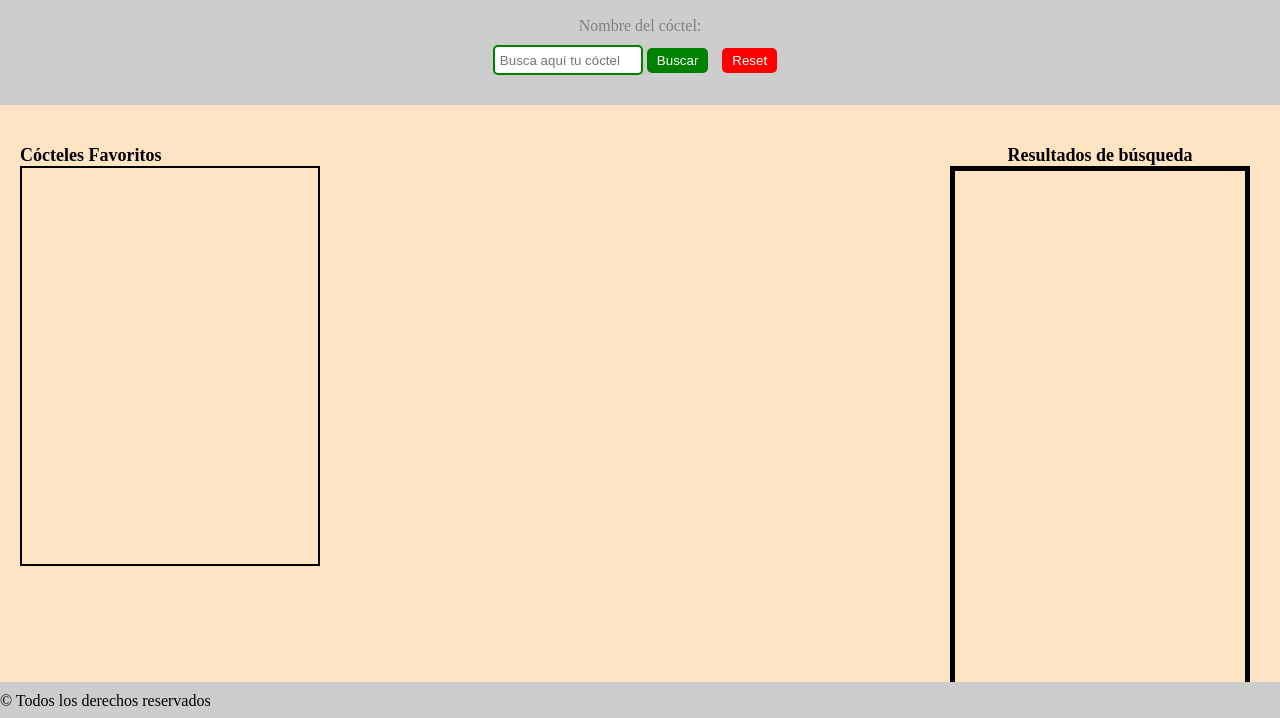
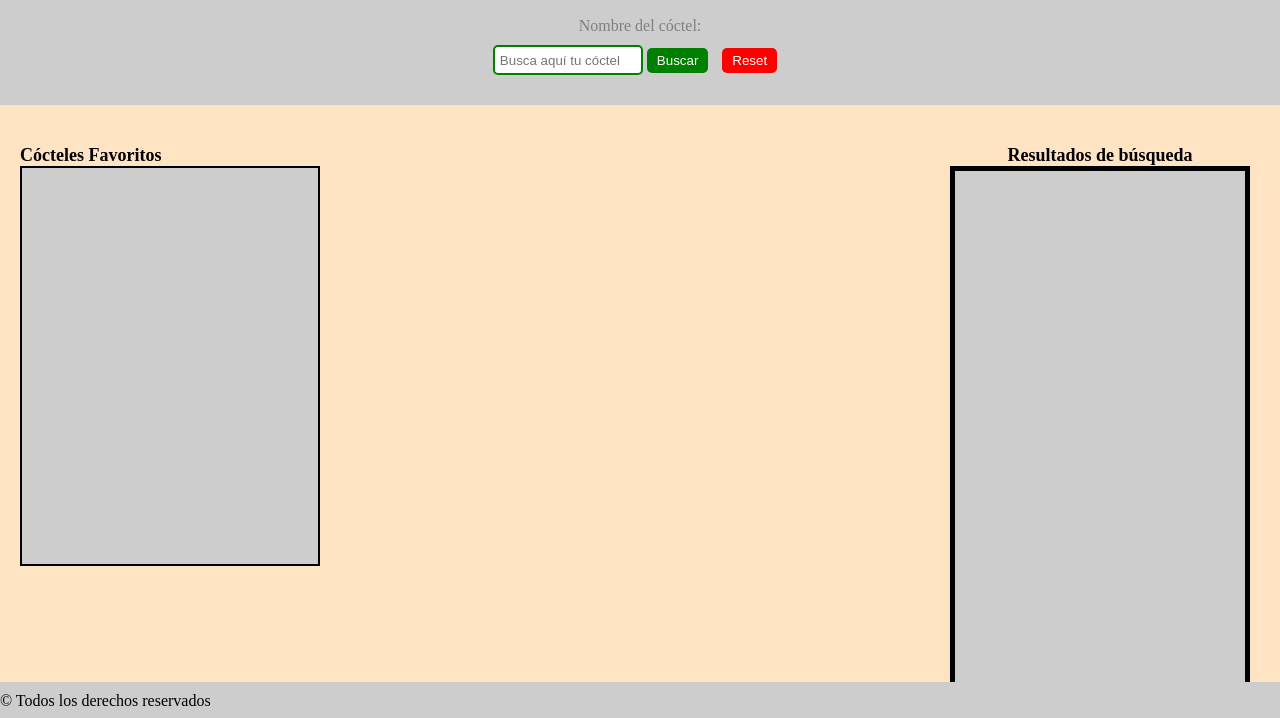
Before and after one commit to Adalab/modulo-2-evaluacion-final-FatimaDuret, a website built with Vite: page src/index.html in a window 1280 px wide. Shown: the part 80-798 px from the top of the page. Built offline with nearby package versions, Linux system fonts and the light colour scheme; no server answers.

Commit message:
cambios scss

```diff
--- a/src/js/main.js
+++ b/src/js/main.js
@@ -136,6 +136,7 @@ const handleSearch = (event) => {
 
 
 
+
 const init = () => {
     const drinksFavLocal = localStorage.getItem('favDrinks');
     if (drinksFavLocal !== null) {
--- a/src/scss/layout/_page.scss
+++ b/src/scss/layout/_page.scss
@@ -30,7 +30,7 @@
     .fav-list {
       list-style: none;
       border: 2px solid black;
-
+      background-color: #CDCDCD;
 
       @media screen and (min-width: 768px){
 
@@ -40,6 +40,7 @@
         display: flex;
         flex-wrap: wrap;
         justify-content: space-between;
+
 
       }
 
@@ -60,8 +61,9 @@
 
        .result-list {
         list-style: none;
-        ;
+
         border: 5px solid black;
+        background-color: #CDCDCD;
 
         @media screen and (min-width: 768px){
 
```
